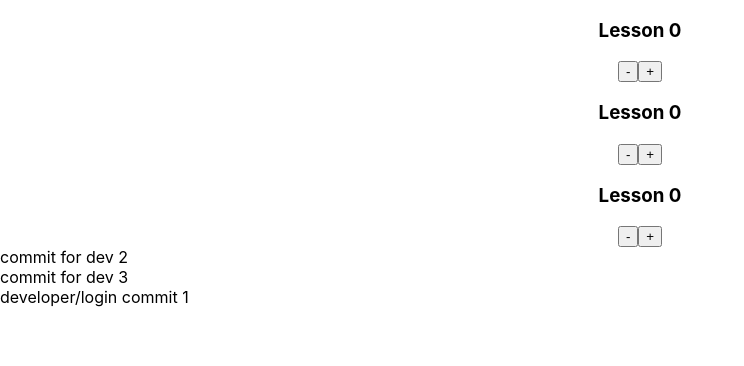
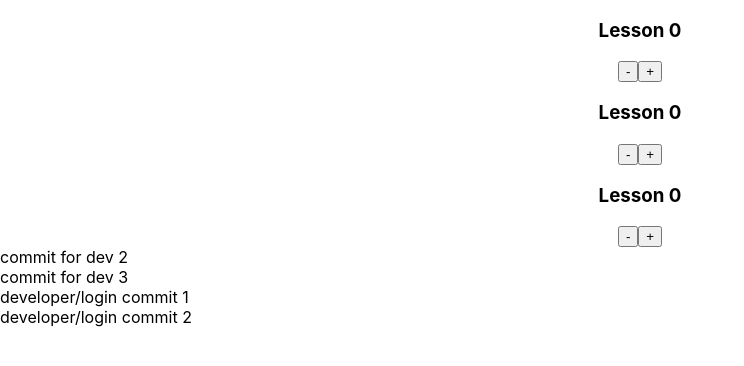
Before and after one commit to Martinas03/test-counter, a React (Create React App) app: page / in a window 1280 px wide. Shown: the top 366 px of the page, without its empty margins (0-744 px from the left). Built offline with nearby package versions, Linux system fonts and the light colour scheme.

Commit message:
Developer/login commit 2

```diff
--- a/src/App.tsx
+++ b/src/App.tsx
@@ -11,6 +11,7 @@ export function App() {
             <div>commit for dev 2</div>
             <div>commit for dev 3</div>
             <div>developer/login commit 1</div>
+            <div>developer/login commit 2</div>
         </div>
         )
 
```
